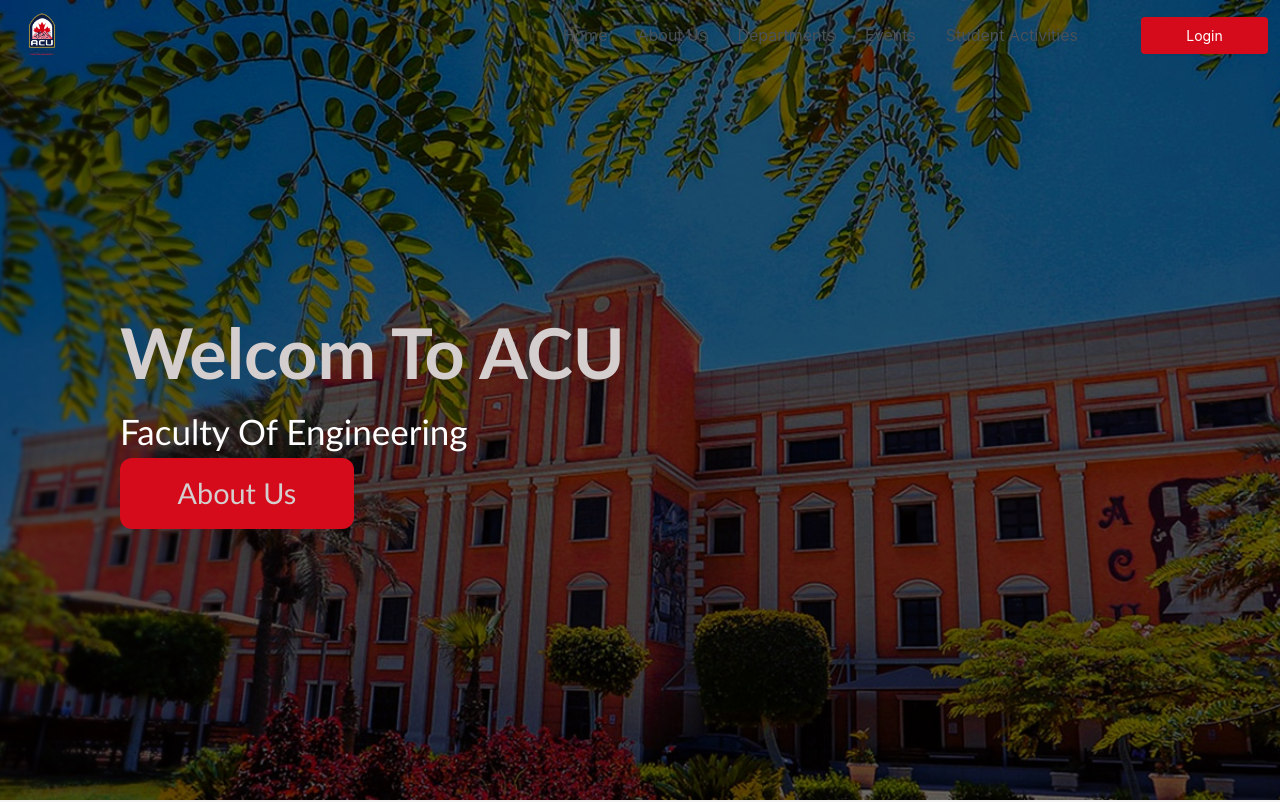
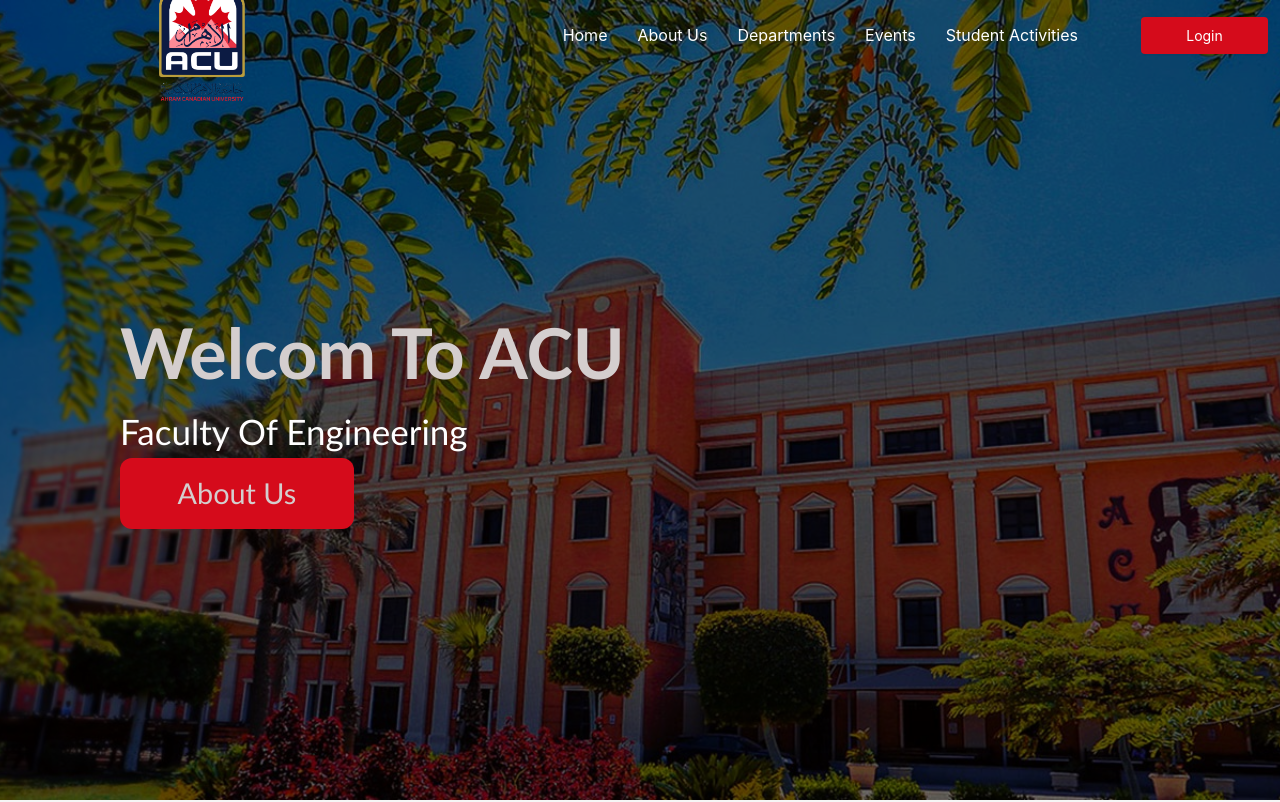
Before and after one commit to Heisenberg-Acu/university-management-system-frontend, a React (Create React App) app: page / in a window 1280 px wide. Shown: the top 802 px of the page. Built offline with nearby package versions, Linux system fonts and the light colour scheme.

Commit message:
feat(Navbar): Change logo size and background color

```diff
--- a/src/styles/components/common/Navbar.css
+++ b/src/styles/components/common/Navbar.css
@@ -7,7 +7,7 @@
 }
 
 .navbar.fixed {
-    background-color: #ffffff;
+    background-color: rgba(0, 0, 0, 0.92);
     top: 0;
     box-shadow: 0 2px 4px rgba(0, 0, 0, 0.1);
 }
@@ -18,7 +18,8 @@
     height: 70px;
 }
 .logo{
-    max-height:60px;
+    max-height:200px;
+    padding-left: 90px;
 }
 .nav-list {
     list-style: none;
@@ -55,7 +56,7 @@
     display: block;
     font-size: 16px;
     padding: 10px 15px;
-    color: #495057;
+    color: #ffffff;
 }
 .nav-link:hover {
     color: #495057;
```
